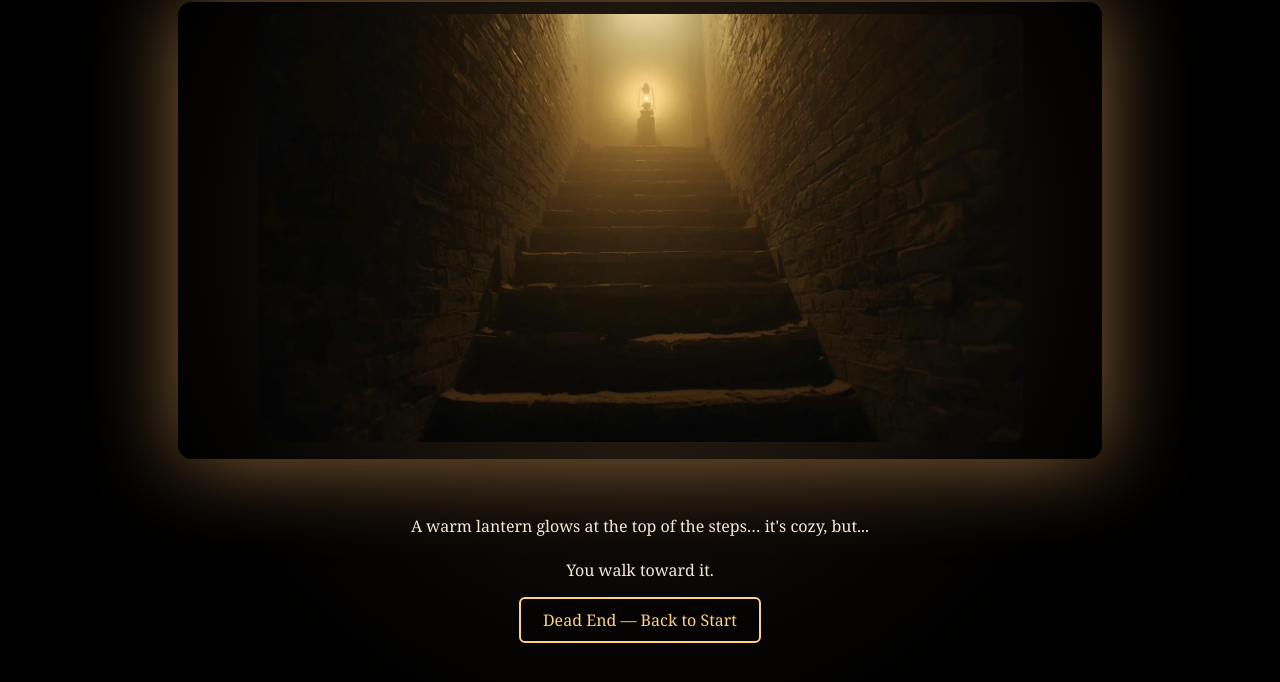
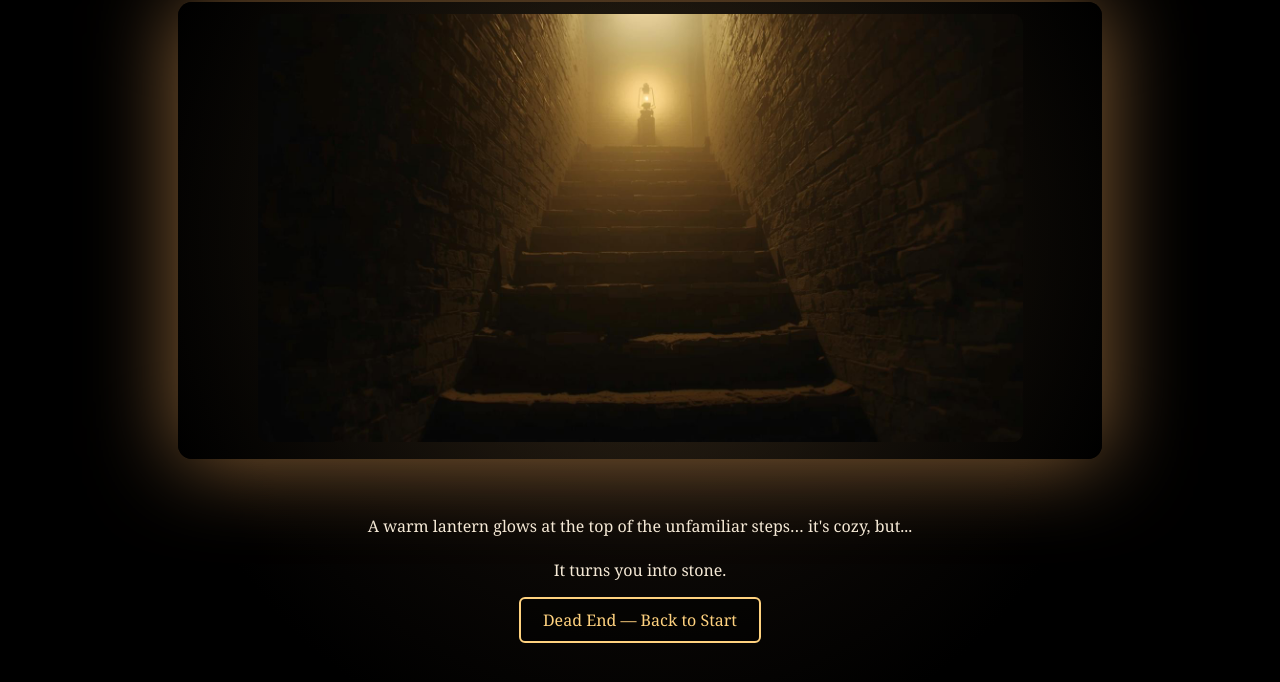
Before and after one commit to lenkaz826/interactivestorymedpl150, a plain HTML site: page end2.html in a window 1280 px wide. Shown: the part 132-814 px from the top of the page. Drawn offline with Linux system fonts and the light colour scheme.

Commit message:
Update end2.html

```diff
--- a/end2.html
+++ b/end2.html
@@ -48,8 +48,8 @@
     <img src="image5.JPEG" alt="Lantern stairs">
 </div>
 
-<p>A warm lantern glows at the top of the steps… it's cozy, but... <br><br>
-You walk toward it.
+<p>A warm lantern glows at the top of the unfamiliar steps… it's cozy, but... <br><br>
+It turns you into stone.
 </p>
 
 <a class="choice" href="index.html">Dead End — Back to Start</a>
```
